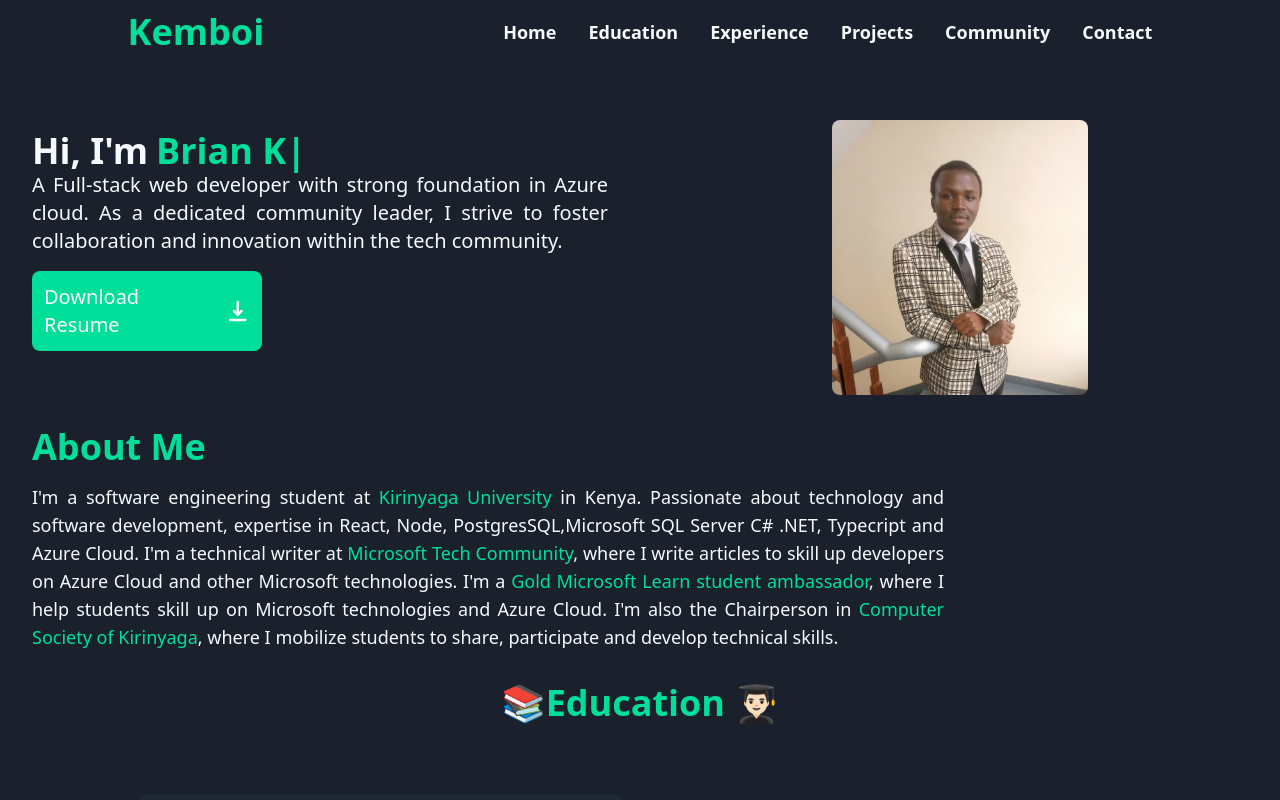
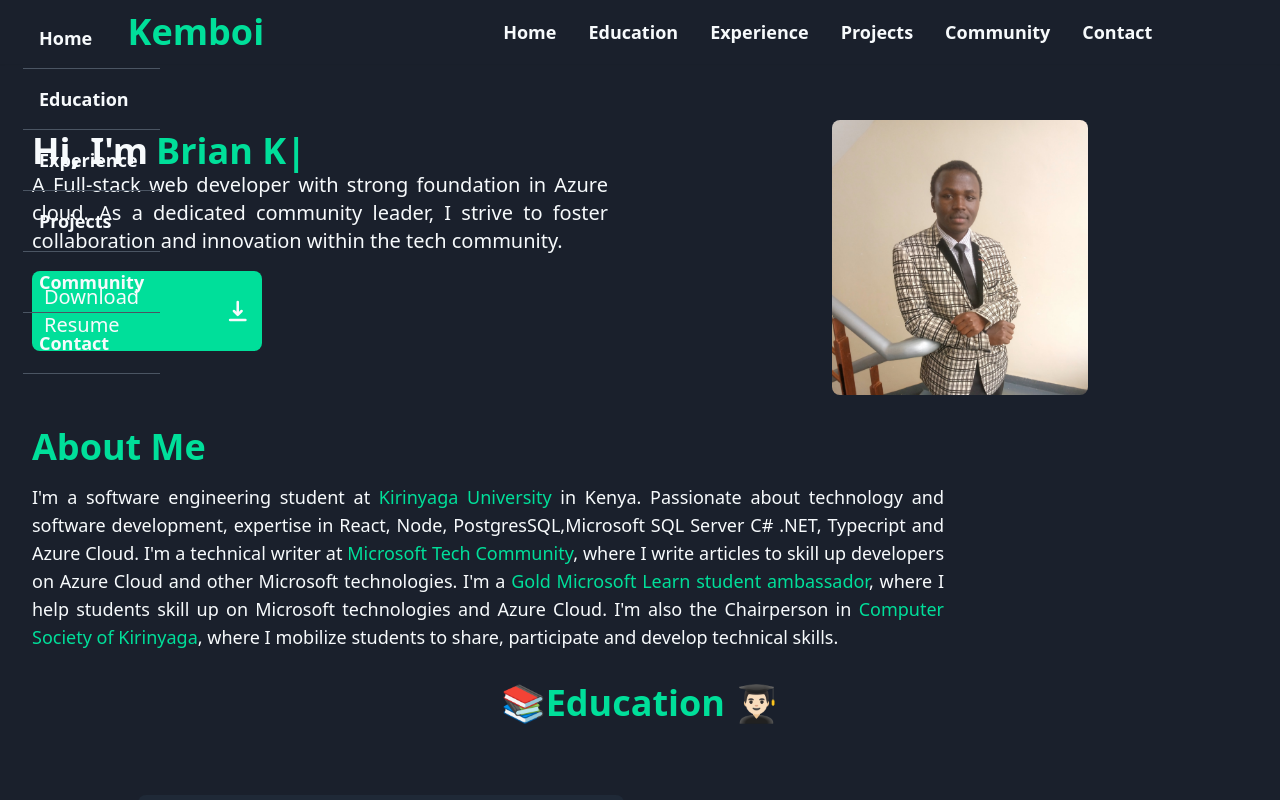
Before and after one commit to kemboi590/portfolio-website, a React (Vite) app: page / in a window 1280 px wide. Shown: the top 800 px of the page. Built offline with nearby package versions, Linux system fonts and the light colour scheme.

Commit message:
daisy ui starts

```diff
--- a/package.json
+++ b/package.json
@@ -11,6 +11,7 @@
     "host": "vite --host"
   },
   "dependencies": {
+    "@emailjs/browser": "^4.3.3",
     "react": "^18.2.0",
     "react-dom": "^18.2.0",
     "react-icons": "^5.2.1",
@@ -24,6 +25,7 @@
     "@typescript-eslint/parser": "^7.2.0",
     "@vitejs/plugin-react": "^4.2.1",
     "autoprefixer": "^9.8.8",
+    "daisyui": "^4.12.10",
     "eslint": "^8.57.0",
     "eslint-plugin-react-hooks": "^4.6.0",
     "eslint-plugin-react-refresh": "^0.4.6",
--- a/tailwind.config.js
+++ b/tailwind.config.js
@@ -1,4 +1,5 @@
 import colors from "tailwindcss/colors";
+import daisyui from "daisyui"
 
 /** @type {import('tailwindcss').Config} */
 export default {
@@ -14,5 +15,7 @@ export default {
       },
     },
   },
-  plugins: [],
+  plugins: [
+    daisyui
+  ],
 };
```
Also changed, not shown: 1 other file (tests, documents, lock files or other folders).
